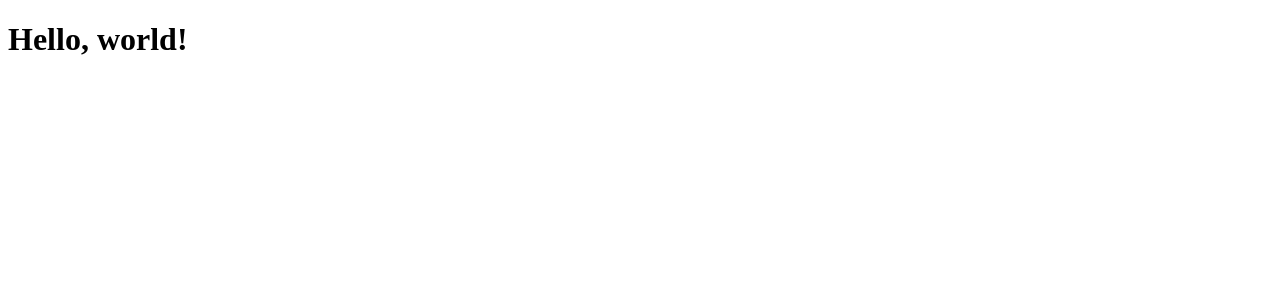
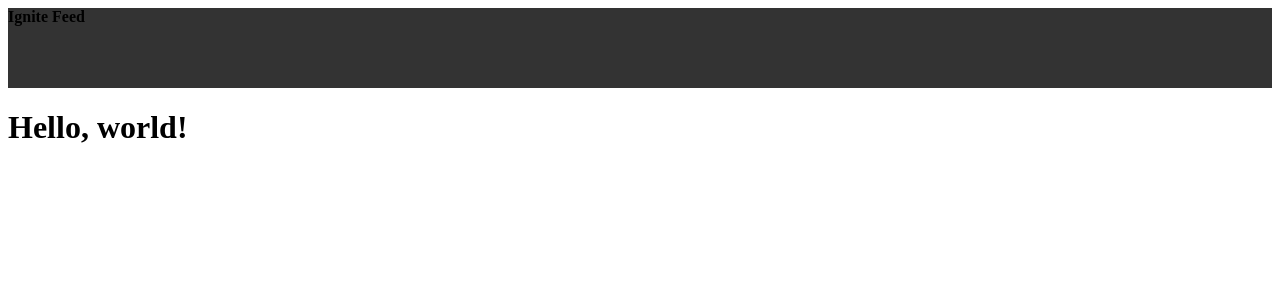
Before and after one commit to brunoemferreira/rocketseat-ignite-feed, a React (Vite) app: page / in a window 1280 px wide. Shown: the top 300 px of the page. Built offline with nearby package versions, Linux system fonts and the light colour scheme.

Commit message:
css Modules

```diff
--- a/src/App.jsx
+++ b/src/App.jsx
@@ -1,6 +1,12 @@
+import { Header } from "./components/Header/Header";
+
 function App() {
-
-  return <h1>Hello, world!</h1>;
+  return (
+    <>
+      <Header />
+      <h1>Hello, world!</h1>
+    </>
+  );
 }
 
 export default App;
--- /dev/null
+++ b/src/components/Header/Header.jsx
@@ -0,0 +1,9 @@
+import styles from "./Header.module.css"
+
+export function Header() {
+  return (
+    <header className={styles.header}>
+      <strong>Ignite Feed</strong>
+    </header>
+  );
+}
--- /dev/null
+++ b/src/components/Header/Header.module.css
@@ -0,0 +1,4 @@
+.header {
+    background: #333;
+    height: 80px;
+}
```
Also changed, not shown: 1 other file (tests, documents, lock files or other folders).
